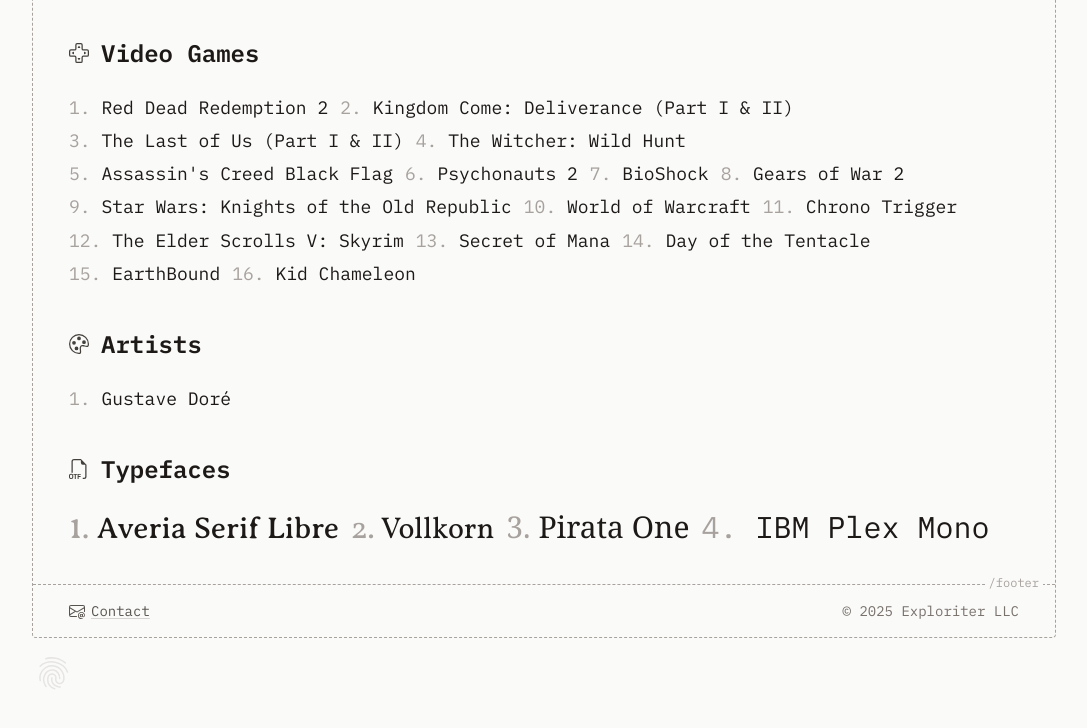
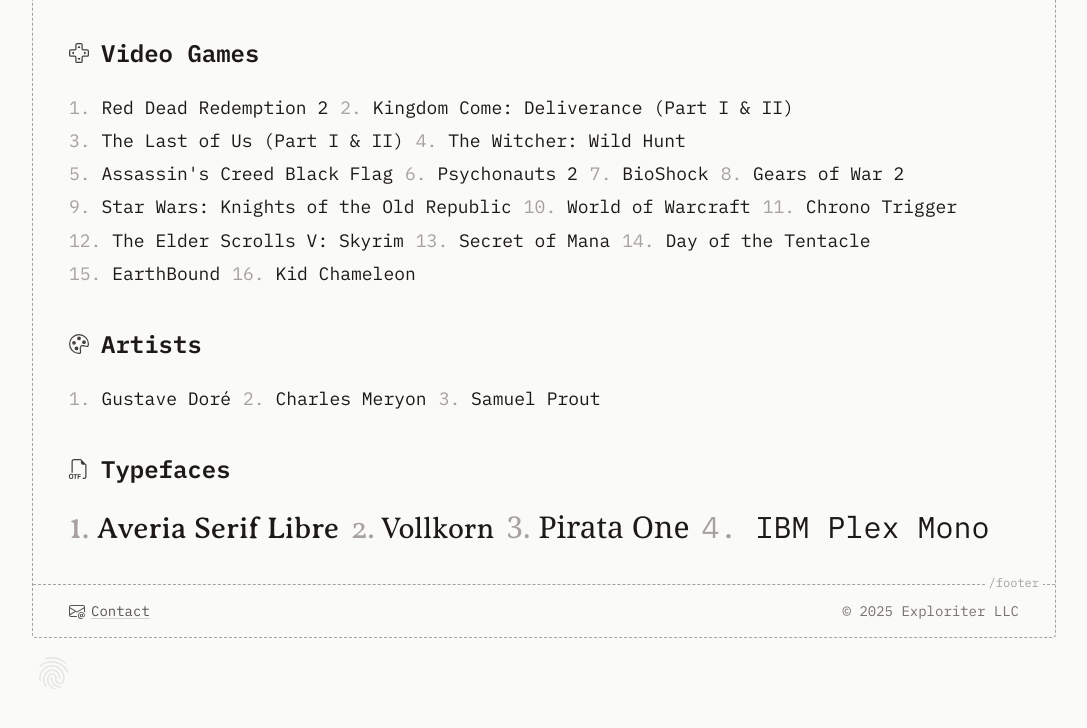
Before and after one commit to gigawatson/exploriter, a website: page favorites/index.html in a window 1280 px wide. Shown: the part 1614-2342 px from the top of the page, without its empty margins (96-1183 px from the left). Drawn offline with Linux system fonts and the light colour scheme; a web font is replaced by a local one.

Commit message:
Update index.html

```diff
--- a/favorites/index.html
+++ b/favorites/index.html
@@ -284,6 +284,8 @@
             </header>
             <ol class="flex flex-wrap gap-x-3 gap-y-1 mb-10 list-decimal list-inside marker:text-stone-400">
                 <li>Gustave Doré</li>
+                <li>Charles Meryon</li>
+                <li>Samuel Prout</li>
             </ol>
             <header class="flex items-center gap-x-3 mb-6">
                 <svg xmlns="http://www.w3.org/2000/svg" fill="currentColor"
```
